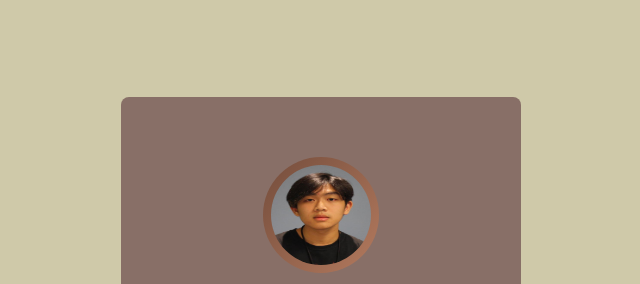
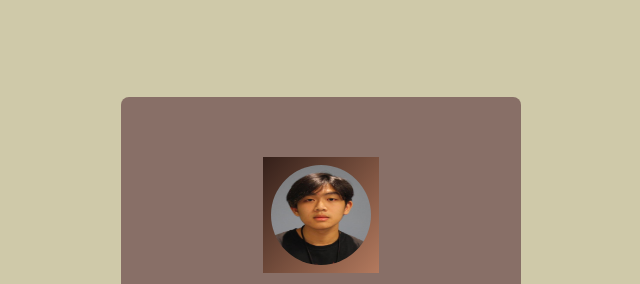
Before and after one commit to JuneVert/JuneVert, a plain HTML site: page index.html in a window 1280 px wide. Shown: the top 284 px of the page, without its empty margins (319-959 px from the left). Drawn offline with Linux system fonts and the light colour scheme.

Commit message:
Update style.css

```diff
--- a/style.css
+++ b/style.css
@@ -32,9 +32,9 @@ padding: 60px 40px;
     padding: 8px;
     background: linear-gradient(130deg, #331f19, #b47a5e);
     margin: auto;
-    border-radius: 50%;
-    background-size: 200% 200%;
-    animation: animated-gradient 2s linear infinite;
+    //border-radius: 50%;
+    //background-size: 200% 200%;
+    //animation: animated-gradient 2s linear infinite;
 }
 
 @keyframes animated-gradient{
```
